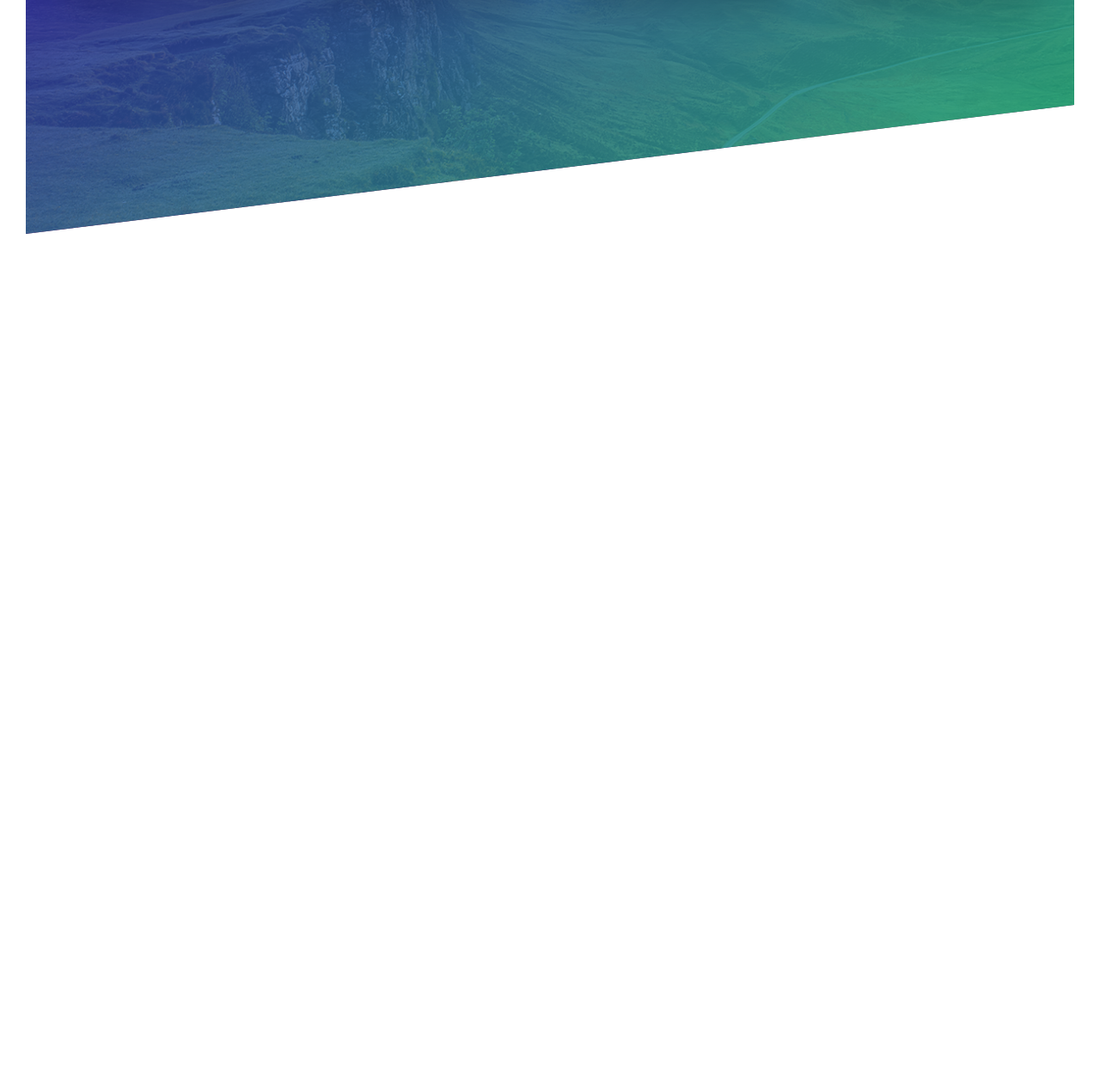
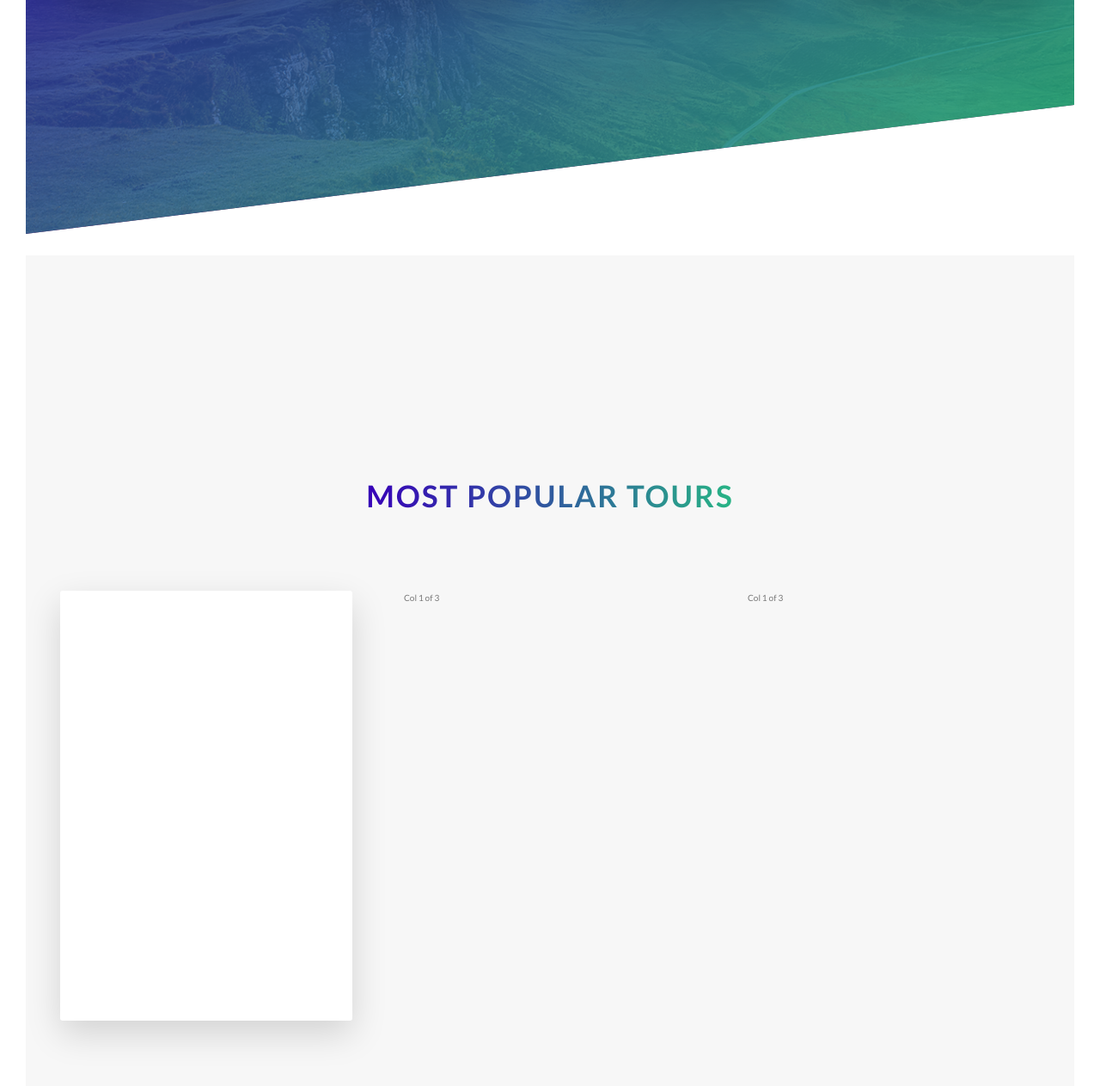
Before and after one commit to admir23/Outdoors, a website: page index.html in a window 1280 px wide. Shown: the part 1964-3227 px from the top of the page at 86% size. Before the commit the page ends 2236 px from the top, so only its background shows below. Drawn offline with Linux system fonts and the light colour scheme.

Commit message:
building the tours section part 1

```diff
--- a/index.html
+++ b/index.html
@@ -92,6 +92,31 @@
           </div>
         </div>
       </section>
+      <section class="section-tours">
+        <div class="u-center-text u-margin-bottom-big">
+          <h2 class="heading-secondary">
+            Most popular tours
+          </h2>
+        </div>
+        <div class="row">
+          <div class="col-1-of-3">
+            <div class="card">
+              <div class="card__side card__side--front">
+                FRONT
+              </div>
+              <div class="card__side card__side--back card__side--back-1">
+               BACK
+              </div>
+            </div>
+          </div>
+          <div class="col-1-of-3">
+            Col 1 of 3
+          </div>
+          <div class="col-1-of-3">
+            Col 1 of 3
+          </div>
+        </div>
+      </section>
     </main>
     <!-- <section class="grid-test">
       <div class="row">
--- a/sass/abstracts/_variables.scss
+++ b/sass/abstracts/_variables.scss
@@ -7,6 +7,14 @@ dark greeen #28b485 */
 $color-primary: #3700b8;
 $color-primary-light: #3700b8;
 $color-primary-dark: #28b485;
+
+$color-secondary-light: #ffb900;
+$color-secondary-dark: #ff7730;
+
+$color-tertiary-light: #2998ff;
+$color-tertiary-dark: #5643fa;
+
+
 $color-grey-dark: #777;
 $color-white: #fff;
 $color-black: #000;
--- /dev/null
+++ b/sass/components/_card.scss
@@ -0,0 +1,44 @@
+.card {
+  perspective: 150rem;
+  -moz-perspective: 150rem;
+  position: relative;
+  height: 50rem;
+
+  &__side {
+    color: white;
+    height: 50rem;
+    transition: all .8s ease-in-out;
+    position: absolute;
+    top: 0;
+    left: 0;
+    width: 100%;
+    backface-visibility: hidden;
+    border-radius: 3px;
+    box-shadow: 0 1.5rem 4rem rgba($color-black, .15);
+
+    &--front {
+      background-color: white;
+    }
+
+    &--back {
+      background-color: green;
+      transform: rotateY(180deg);
+
+      &-1 {
+        background-image:
+        linear-gradient(
+          to right bottom,
+           $color-secondary-light,
+           $color-secondary-dark )
+      }
+    }
+  }
+
+  &:hover &__side--front {
+    transform: rotateY(180deg);
+  }
+
+  &:hover &__side--back {
+    transform: rotateY(0);
+  }
+}
--- a/sass/main.scss
+++ b/sass/main.scss
@@ -9,6 +9,7 @@
 @import "base/utility";
 
 @import "components/compostion";
+@import "components/card";
 @import "components/button";
 @import "components/feature-box";
 
--- a/sass/pages/_home.scss
+++ b/sass/pages/_home.scss
@@ -19,3 +19,9 @@
     transform: skewY(7deg);
   }
 }
+
+.section-tours {
+  background-color: $color-grey-light-1;
+  padding: 25rem 0 50rem 0;
+  margin-top: 10rem;
+}
```
Also changed, not shown: css/style.css, package.json (line endings or trailing spaces), 1 other file.
